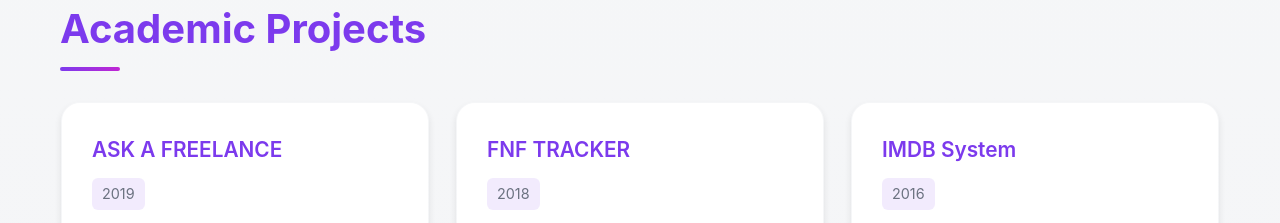
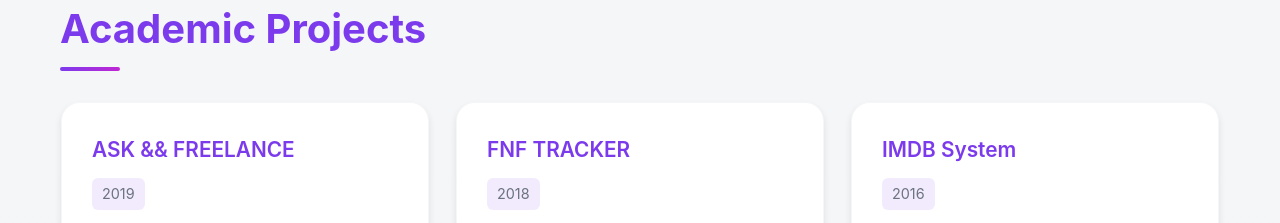
Before and after one commit to NomanWaris29/Portfolio, a React (Create React App) app: page / in a window 1280 px wide. Shown: the part 3380-3603 px from the top of the page. Built offline with nearby package versions, Linux system fonts and the light colour scheme.

Commit message:
Update project name: ASK A FREELANCE to ASK && FREELANCE

```diff
--- a/src/components/Projects.js
+++ b/src/components/Projects.js
@@ -26,7 +26,7 @@ const Projects = () => {
 
   const academicProjects = [
     {
-      title: 'ASK A FREELANCE',
+      title: 'ASK && FREELANCE',
       description: 'Website Developed using MEAN Stack technologies',
       date: '2019'
     },
```
